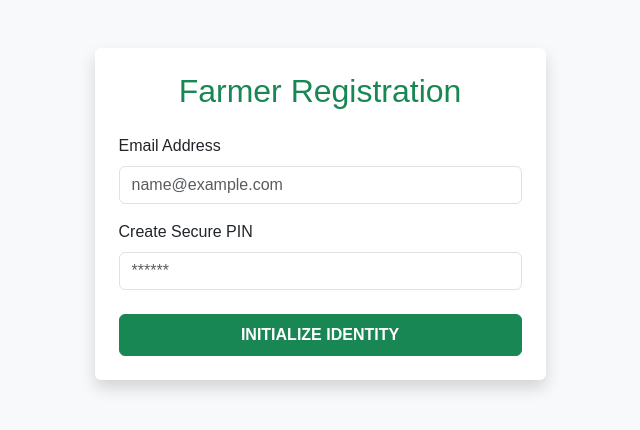
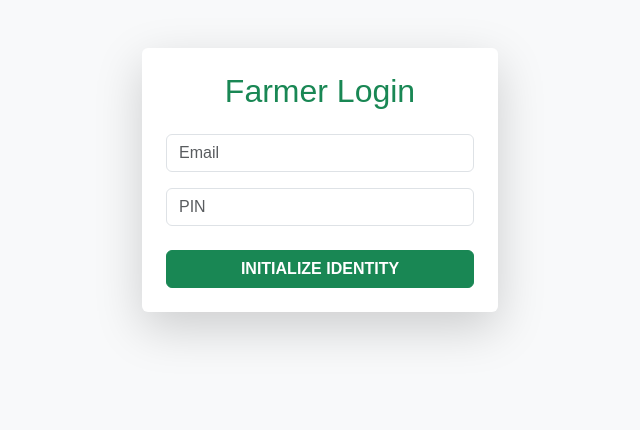
Before and after one commit to TM1476/AgriFin, a Flask app: page /register in a window 1280 px wide. Shown: the part 56-486 px from the top of the page, without its empty margins (320-960 px from the left). Run offline with Flask 3, Linux system fonts and the light colour scheme; some libraries are stand-ins or nearby versions.

Commit message:
Update index.html

```diff
--- a/templates/index.html
+++ b/templates/index.html
@@ -1,42 +1,29 @@
 <!DOCTYPE html>
 <html>
 <head>
-    <title>Register - AgriFin AI</title>
+    <title>Login - AgriFin AI</title>
     <link rel="stylesheet" href="https://cdn.jsdelivr.net/npm/bootstrap@5.3.2/dist/css/bootstrap.min.css">
     <link rel="stylesheet" href="{{ url_for('static', filename='css/style.css') }}">
-
     <script src="https://www.gstatic.com/firebasejs/10.7.1/firebase-app-compat.js"></script>
     <script src="https://www.gstatic.com/firebasejs/10.7.1/firebase-auth-compat.js"></script>
 </head>
 <body class="bg-light">
-
     <nav class="navbar navbar-dark bg-success mb-5">
-    <div class="container">
-        <a class="navbar-brand" href="/">🌾 AgriFin AI</a>
-    </div>
+        <div class="container"><a class="navbar-brand" href="/">🌾 AgriFin AI</a></div>
     </nav>
-
     <div class="container">
         <div class="row justify-content-center">
-        <div class="col-md-5">
-            <div class="card p-4 shadow">
-                <h2 class="text-center text-success mb-4">Farmer Registration</h2>
-                <div class="mb-3">
-                    <label class="form-label">Email Address</label>
-                    <input type="email" id="email" class="form-control" placeholder="name@example.com">
-                </div>
-                <div class="mb-4">
-                    <label class="form-label">Create Secure PIN</label>
-                    <input type="password" id="pass" class="form-control" placeholder="******">
-                </div>
-                <button onclick="handleReg()" class="btn btn-success w-100 py-2 fw-bold">INITIALIZE IDENTITY</button>
+            <div class="col-md-4">
+                <div class="card p-4 shadow-lg text-center">
+                    <h2 class="text-success mb-4">Farmer Login</h2>
+                    <input type="email" id="email" placeholder="Email" class="form-control mb-3">
+                    <input type="password" id="pass" placeholder="PIN" class="form-control mb-4">
+                    <button onclick="handleReg()" class="btn btn-success w-100 fw-bold">INITIALIZE IDENTITY</button>
                 </div>
             </div>
         </div>
     </div>
-
     <script>
-    // YOUR ACTUAL CONFIG
         const firebaseConfig = {
             apiKey: "AIzaSyB_WZL5Lb-vAvQfAyOlReoQAo4blsi5T3k",
             authDomain: "agrifin-1b173.firebaseapp.com",
@@ -45,26 +32,13 @@
             messagingSenderId: "778654496149",
             appId: "1:778654496149:web:8252db245c5b52561ab29c"
         };
-
-    // Initialize Firebase
         firebase.initializeApp(firebaseConfig);
-
         function handleReg() {
             const e = document.getElementById('email').value;
             const p = document.getElementById('pass').value;
-
-        if(!e || !p) {
-            alert("Please fill all fields");
-            return;
-        }
-
             firebase.auth().createUserWithEmailAndPassword(e, p)
-            .then(() => {
-                window.location.href = "/onboarding";
-            })
-            .catch((error) => {
-                alert(error.message);
-            });
+                .then(() => window.location.href="/onboarding")
+                .catch(err => alert(err.message));
         }
     </script>
 </body>
```
Lines whose indentation alone changed are shown as unchanged.
